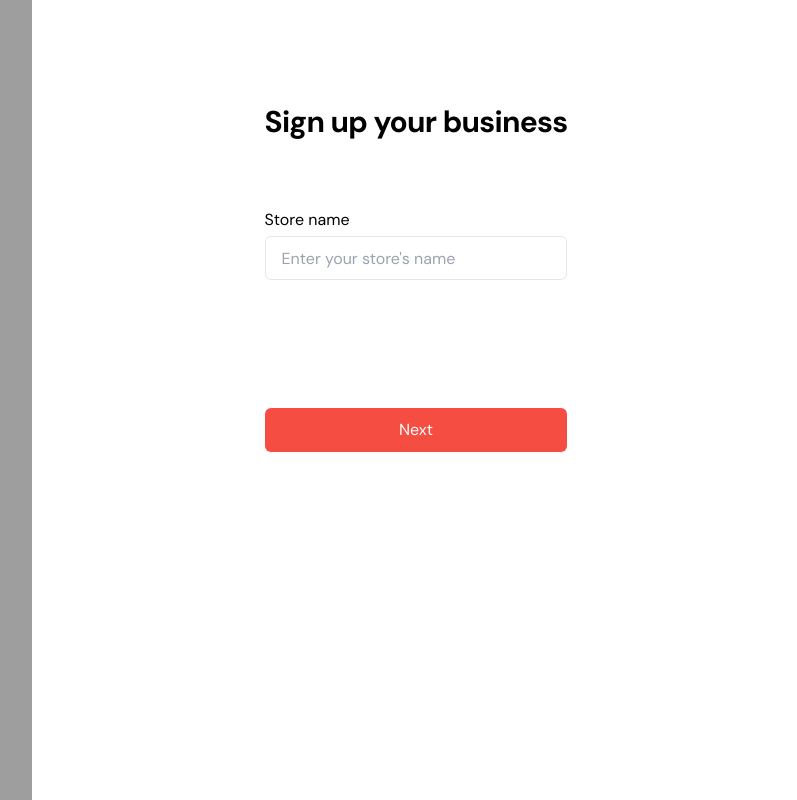
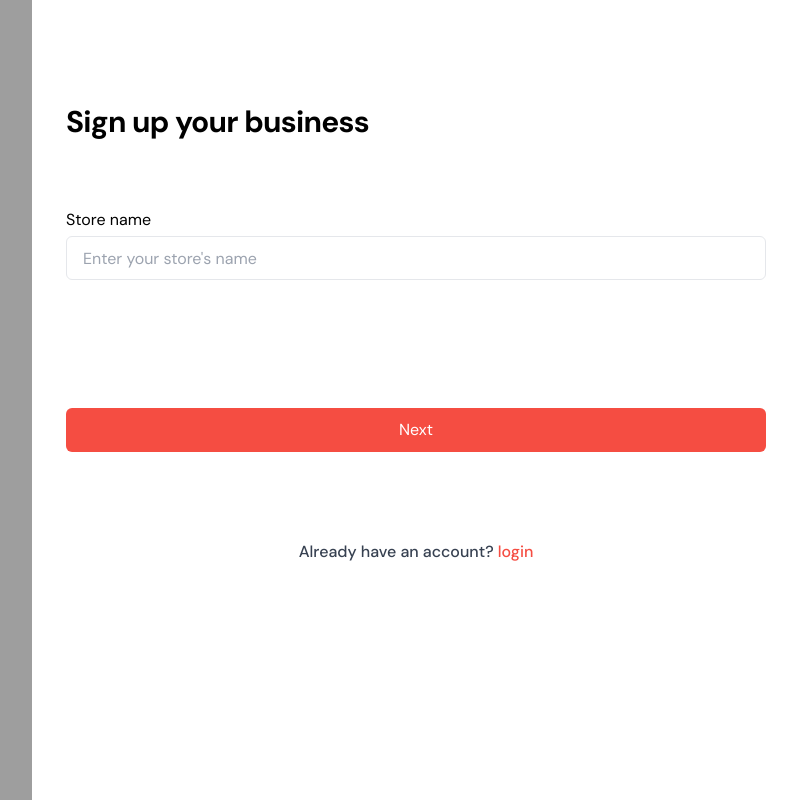
Before and after one commit to Mr-Bellali/nefsp-ts, a Next.js app in the folder client/: page /signup in a window 1280 px wide. Shown: the whole page, without its empty margins (480-1277 px from the left). Built offline with nearby package versions, Linux system fonts and the light colour scheme; grey boxes are pictures that could not be loaded; what tw-elements would draw is missing.

Commit message:
random gliches on my pc hh

```diff
--- a/client/src/app/login/page.tsx
+++ b/client/src/app/login/page.tsx
@@ -145,7 +145,7 @@ const Page = () => {
                   </button>
                   <div className="mt-6 w-full flex flex-row justify-center">
                     <p className="mt-1 text-gray-700 font-medium">
-                      Don&apos;t have an account? <span className="text-[#F54D42]">Sign Up</span>
+                      Don&apos;t have an account? <span className="text-[#F54D42]"> <a href="/signup">Sign Up</a></span>
                     </p>
                   </div>
                 </div>
--- a/client/src/app/signup/page.tsx
+++ b/client/src/app/signup/page.tsx
@@ -25,6 +25,7 @@ const Page = () => {
         <div className="w-full h-full flex items-start justify-center">
           <MultiStepForm />
         </div>
+
       </div>
     </div>
   );
--- a/client/src/components/signup/Buisinessform.tsx
+++ b/client/src/components/signup/Buisinessform.tsx
@@ -6,7 +6,11 @@ type BuisinessformProps = {
   onNext: () => void;
 };
 
-const Buisinessform = ({ formData, updateFormData, onNext }: BuisinessformProps) => {
+const Buisinessform = ({
+  formData,
+  updateFormData,
+  onNext,
+}: BuisinessformProps) => {
   const { register, handleSubmit } = useForm({ defaultValues: formData });
 
   const onHandleFormSubmit = (data: any) => {
@@ -15,10 +19,16 @@ const Buisinessform = ({ formData, updateFormData, onNext }: BuisinessformProps)
   };
 
   return (
-    <form className="h-fit space-y-32 py-16 flex flex-col justify-between " onSubmit={handleSubmit(onHandleFormSubmit)}>
+    <div>
+      <form
+        className="h-fit w-[700px] space-y-32 py-16 flex flex-col justify-between "
+        onSubmit={handleSubmit(onHandleFormSubmit)}
+      >
         <div className="flex flex-col gap-1">
           <div className="w-full flex mb-16">
-          <h1 className="text-3xl font-bold tracking-tight">Sign up your business</h1>
+            <h1 className="text-3xl font-bold tracking-tight">
+              Sign up your business
+            </h1>
           </div>
 
           <label htmlFor="storename">Store name</label>
@@ -32,9 +42,22 @@ const Buisinessform = ({ formData, updateFormData, onNext }: BuisinessformProps)
         </div>
 
         <div className="w-full flex flex-col justify-center">
-        <button type="submit" className="btn-primary h-11 w-full rounded-md">Next</button>
+          <button type="submit" className="btn-primary h-11 w-full rounded-md">
+            Next
+          </button>
         </div>
       </form>
+
+      <div className="mt-6 w-full flex flex-row justify-center">
+        <p className="mb-5 text-gray-700 font-medium">
+          Already have an account?{" "}
+          <span className="text-[#F54D42]">
+            {" "}
+            <a href="/login">login</a>
+          </span>
+        </p>
+      </div>
+    </div>
   );
 };
 
```
Lines whose indentation alone changed are shown as unchanged.
